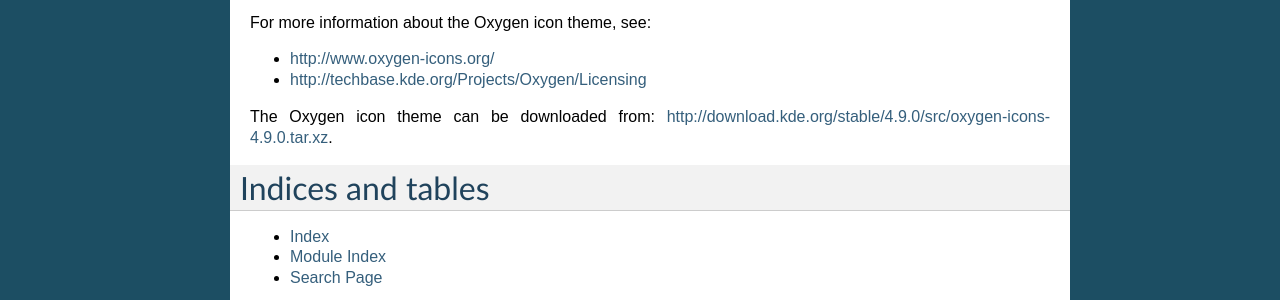
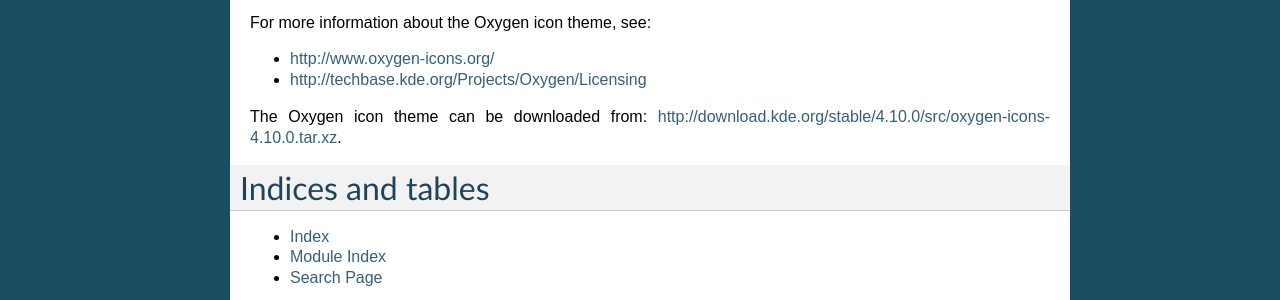
Before and after one commit to django-fluent/django-fluent-dashboard, a Sphinx documentation site: the page built from docs/index.rst, in a window 1280 px wide. Shown: the part 1767-2067 px from the top of the page. Built offline with Sphinx 7.4.7, drawn with Linux system fonts in a browser that asks for light colours; some of the changed lines change nothing that is shown.

Commit message:
Update icon link to KDE 4.10.0 sources

```diff
--- a/docs/index.rst
+++ b/docs/index.rst
@@ -47,7 +47,7 @@
 * http://techbase.kde.org/Projects/Oxygen/Licensing
 
 The Oxygen icon theme can be downloaded from:
-http://download.kde.org/stable/4.9.0/src/oxygen-icons-4.9.0.tar.xz.
+http://download.kde.org/stable/4.10.0/src/oxygen-icons-4.10.0.tar.xz.
 
 
 Indices and tables
```
